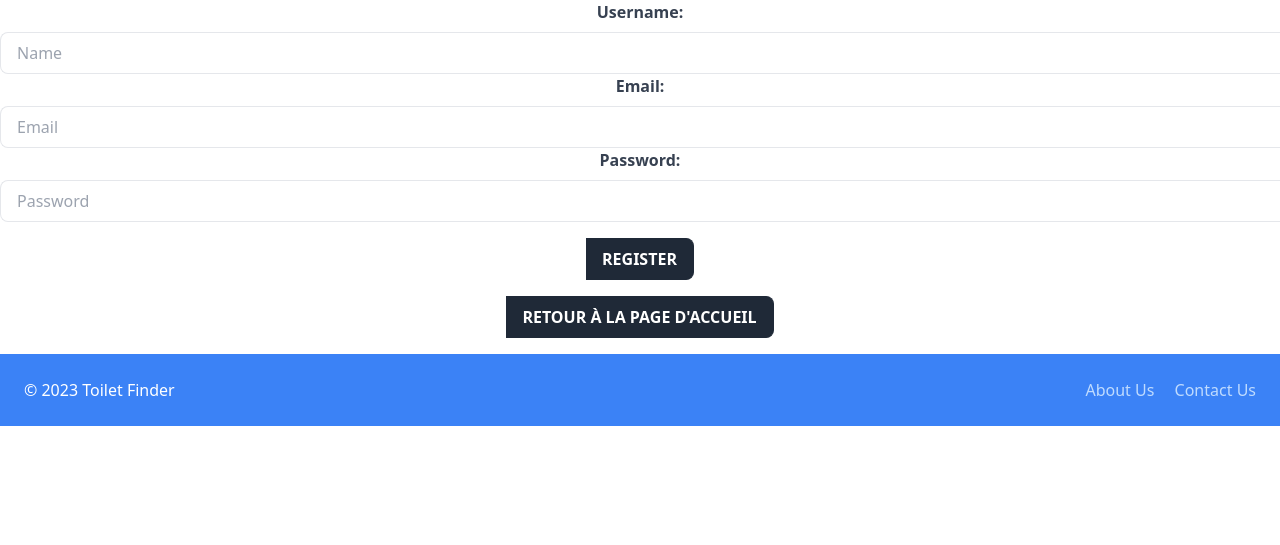
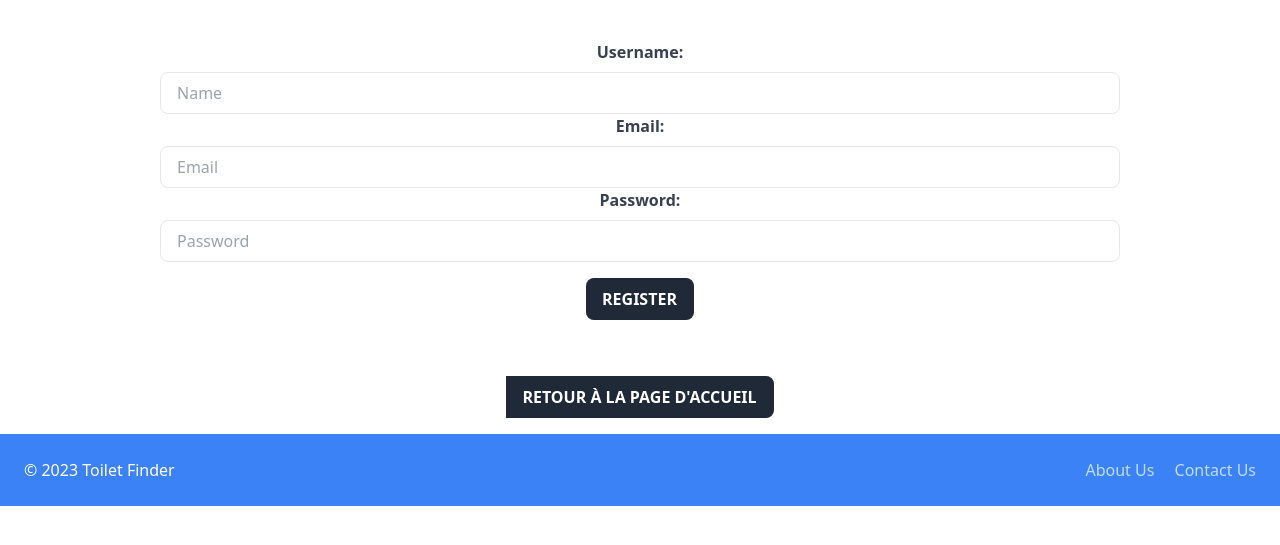
Before and after one commit to sakousi/toilet-advisor, a PHP site: page /index.php/register in a window 1280 px wide. Shown: the part 88-633 px from the top of the page. Run offline with PHP 8.4, Linux system fonts and the light colour scheme; style sheets or scripts are compiled from the project's sources.

Commit message:
minor tailwinds retouches

```diff
--- a/templates/register.php
+++ b/templates/register.php
@@ -1,13 +1,13 @@
 <?php include "component/header.php" ?>
 
-<form class="flex flex-col items-center" method="post" action="register.php">
+<form class="flex flex-col items-center py-10" method="post" action="register.php">
   <label for="username" class="text-gray-700 font-bold mb-2">Username:</label>
-  <input type="text" id="name" name="name" class="w-full px-4 py-2 rounded-l-lg border-t mr-0 border-b border-l text-gray-800 border-gray-200 bg-white focus:outline-none focus:border-gray-500" placeholder="Name" required>
+  <input type="text" id="name" name="name" class="w-3/4 px-4 py-2 rounded-lg border-t mr-0 border-b border-gray-200 text-gray-800 bg-white focus:outline-none focus:border-gray-500 border-l border-r" placeholder="Name" required>
   <label for="email" class="text-gray-700 font-bold mb-2">Email:</label>
-  <input type="email" id="email" name="email" class="w-full px-4 py-2 rounded-l-lg border-t mr-0 border-b border-l text-gray-800 border-gray-200 bg-white focus:outline-none focus:border-gray-500" placeholder="Email" required>
+  <input type="email" id="email" name="email" class="w-3/4 px-4 py-2 rounded-lg border-t mr-0 border-b border-gray-200 text-gray-800 bg-white focus:outline-none focus:border-gray-500 border-l border-r" placeholder="Email" required>
   <label for="password" class="text-gray-700 font-bold mb-2">Password:</label>
-  <input type="password" id="password" name="password" class="w-full px-4 py-2 rounded-l-lg border-t mr-0 border-b border-l text-gray-800 border-gray-200 bg-white focus:outline-none focus:border-gray-500" placeholder="Password" required>
-  <input type="submit" value="Register" class="mt-4 px-4 rounded-r-lg bg-gray-800 text-white font-bold p-2 uppercase border-gray-800 border-t border-b border-r hover:bg-gray-700 focus:outline-none focus:bg-gray-700"/>
+  <input type="password" id="password" name="password" class="w-3/4 px-4 py-2 rounded-lg border-t mr-0 border-b border-gray-200 text-gray-800 bg-white focus:outline-none focus:border-gray-500 border-l border-r" placeholder="Password" required>
+  <input type="submit" value="Register" class="mt-4 px-4 rounded-lg bg-gray-800 text-white font-bold p-2 uppercase border-gray-800 border-t border-b border-r hover:bg-gray-700 focus:outline-none focus:bg-gray-700"/>
 </form>
 
 <div class="flex flex-col items-center mt-4 mb-4">
```
Also changed, not shown: templates/login.php (+4 -4 lines).
